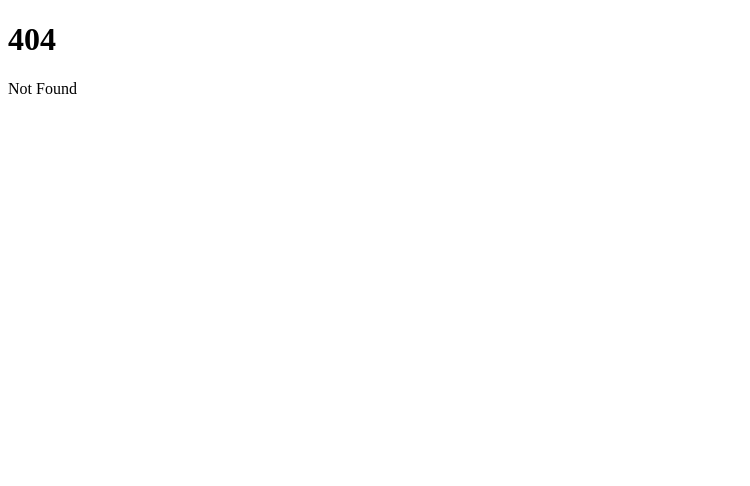
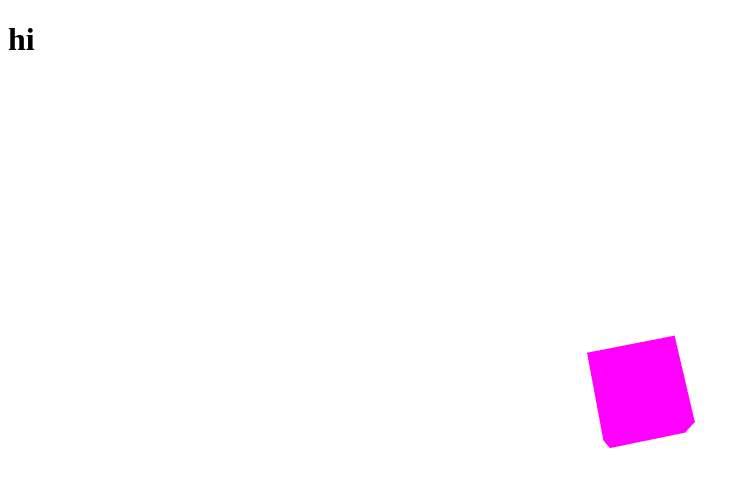
Before and after one commit to Luramoth/Opentuber-js, a SvelteKit app: page /dashboard in a window 1280 px wide. Before the commit this address had no page. Shown: the top 486 px of the page, without its empty margins (0-750 px from the left). Built offline with nearby package versions, Linux system fonts and the light colour scheme.

Commit message:
create dashboard page

```diff
--- a/package.json
+++ b/package.json
@@ -14,6 +14,7 @@
 	"devDependencies": {
 		"@sveltejs/adapter-auto": "^2.0.0",
 		"@sveltejs/kit": "^1.5.0",
+		"@types/node": "^20.1.3",
 		"@types/three": "^0.152.0",
 		"@typescript-eslint/eslint-plugin": "^5.45.0",
 		"@typescript-eslint/parser": "^5.45.0",
--- /dev/null
+++ b/src/routes/dashboard/+page.svelte
@@ -0,0 +1,8 @@
+<script lang='ts'>
+	import ThreeCanvas from "$lib/threeCanvas.svelte";
+
+</script>
+
+<h1>hi</h1>
+
+<ThreeCanvas bg={false} />
--- /dev/null
+++ b/src/routes/dashboard/+server.ts
@@ -0,0 +1,5 @@
+import type { RequestHandler } from './$types';
+
+export const GET: RequestHandler = async () => {
+    return new Response();
+};
```
Also changed, not shown: 1 other file (tests, documents, lock files or other folders).
